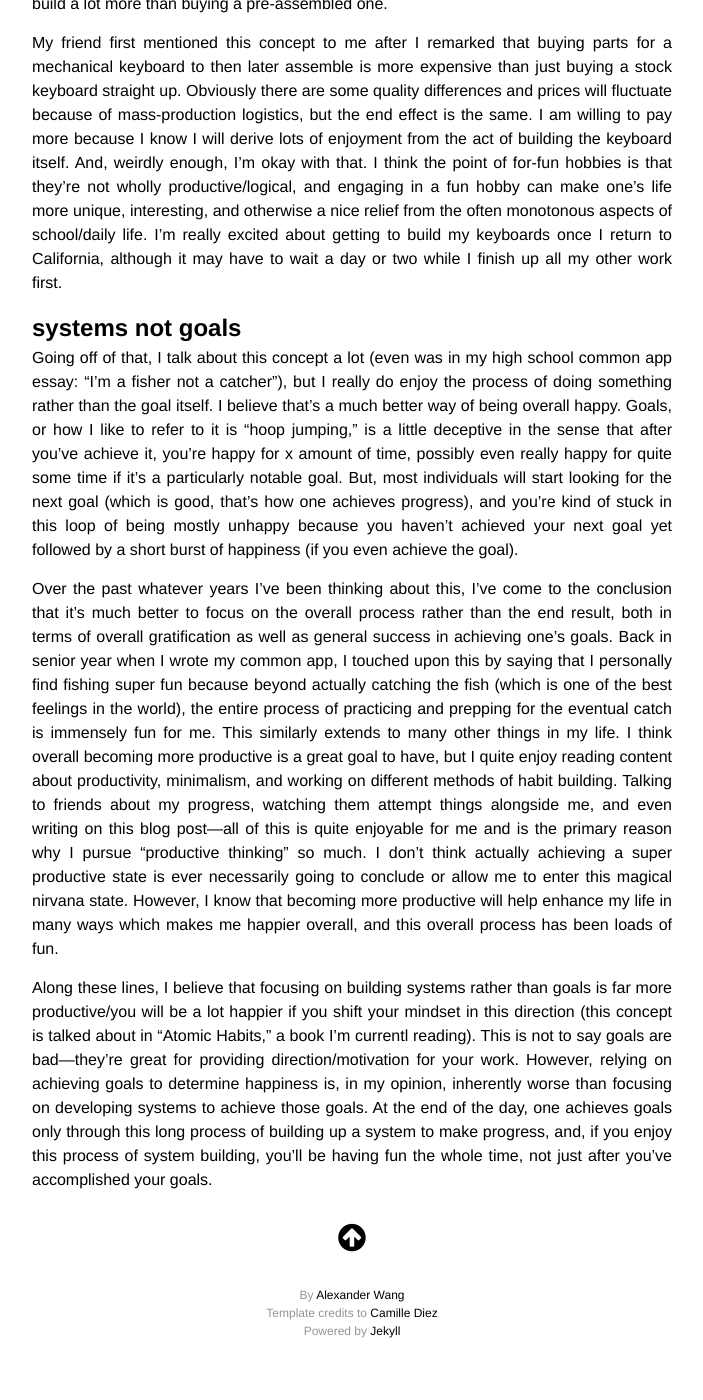
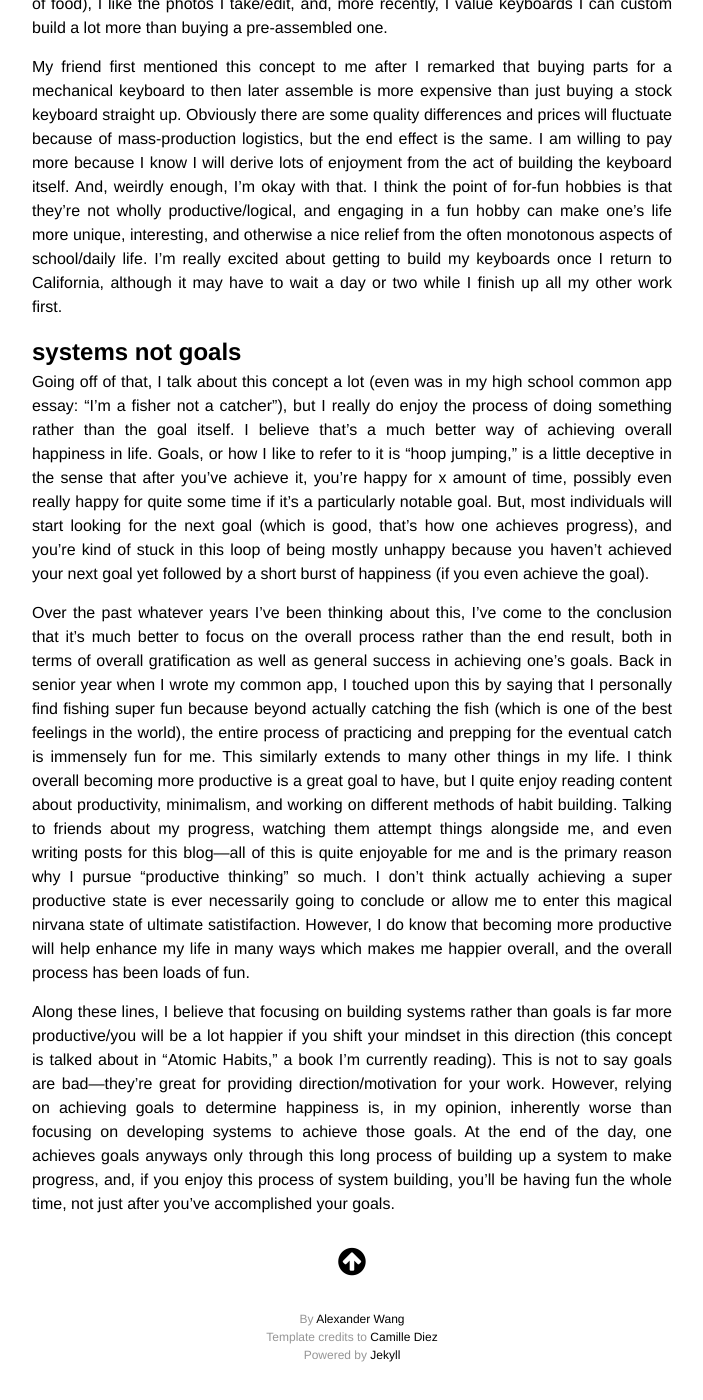
Before and after one commit to alexjwang/personal-blog, a Jekyll site: the page built from _posts/2020-11-19-ikea-effect.markdown, in a window 1280 px wide and 1400 px high, scrolled down 678 px. Shown: the whole window, without its empty margins (288-991 px from the left). Built offline with Jekyll 4.4.1, drawn with Linux system fonts in a browser that asks for light colours; nearby versions of some CDN libraries; before the commit the page ends 2054 px from its top, so only the background shows below that; some of the changed text lies outside the part shown.

Commit message:
ikea effects edits

```diff
--- a/_posts/2020-11-19-ikea-effect.markdown
+++ b/_posts/2020-11-19-ikea-effect.markdown
@@ -15,8 +15,8 @@ Obviously, this is named after IKEA, where one has to assemble the furniture the
 My friend first mentioned this concept to me after I remarked that buying parts for a mechanical keyboard to then later assemble is more expensive than just buying a stock keyboard straight up. Obviously there are some quality differences and prices will fluctuate because of mass-production logistics, but the end effect is the same. I am willing to pay more because I know I will derive lots of enjoyment from the act of building the keyboard itself. And, weirdly enough, I'm okay with that. I think the point of for-fun hobbies is that they're not wholly productive/logical, and engaging in a fun hobby can make one's life more unique, interesting, and otherwise a nice relief from the often monotonous aspects of school/daily life. I'm really excited about getting to build my keyboards once I return to California, although it may have to wait a day or two while I finish up all my other work first.
 
 ## systems not goals
-Going off of that, I talk about this concept a lot (even was in my high school common app essay: "I'm a fisher not a catcher"), but I really do enjoy the process of doing something rather than the goal itself. I believe that's a much better way of being overall happy. Goals, or how I like to refer to it is "hoop jumping," is a little deceptive in the sense that after you've achieve it, you're happy for x amount of time, possibly even really happy for quite some time if it's a particularly notable goal. But, most individuals will start looking for the next goal (which is good, that's how one achieves progress), and you're kind of stuck in this loop of being mostly unhappy because you haven't achieved your next goal yet followed by a short burst of happiness (if you even achieve the goal).
+Going off of that, I talk about this concept a lot (even was in my high school common app essay: "I'm a fisher not a catcher"), but I really do enjoy the process of doing something rather than the goal itself. I believe that's a much better way of achieving overall happiness in life. Goals, or how I like to refer to it is "hoop jumping," is a little deceptive in the sense that after you've achieve it, you're happy for x amount of time, possibly even really happy for quite some time if it's a particularly notable goal. But, most individuals will start looking for the next goal (which is good, that's how one achieves progress), and you're kind of stuck in this loop of being mostly unhappy because you haven't achieved your next goal yet followed by a short burst of happiness (if you even achieve the goal).
 
-Over the past whatever years I've been thinking about this, I've come to the conclusion that it's much better to focus on the overall process rather than the end result, both in terms of overall gratification as well as general success in achieving one's goals. Back in senior year when I wrote my common app, I touched upon this by saying that I personally find fishing super fun because beyond actually catching the fish (which is one of the best feelings in the world), the entire process of practicing and prepping for the eventual catch is immensely fun for me. This similarly extends to many other things in my life. I think overall becoming more productive is a great goal to have, but I quite enjoy reading content about productivity, minimalism, and working on different methods of habit building. Talking to friends about my progress, watching them attempt things alongside me, and even writing on this blog post—all of this is quite enjoyable for me and is the primary reason why I pursue "productive thinking" so much. I don't think actually achieving a super productive state is ever necessarily going to conclude or allow me to enter this magical nirvana state. However, I know that becoming more productive will help enhance my life in many ways which makes me happier overall, and this overall process has been loads of fun.
+Over the past whatever years I've been thinking about this, I've come to the conclusion that it's much better to focus on the overall process rather than the end result, both in terms of overall gratification as well as general success in achieving one's goals. Back in senior year when I wrote my common app, I touched upon this by saying that I personally find fishing super fun because beyond actually catching the fish (which is one of the best feelings in the world), the entire process of practicing and prepping for the eventual catch is immensely fun for me. This similarly extends to many other things in my life. I think overall becoming more productive is a great goal to have, but I quite enjoy reading content about productivity, minimalism, and working on different methods of habit building. Talking to friends about my progress, watching them attempt things alongside me, and even writing posts for this blog—all of this is quite enjoyable for me and is the primary reason why I pursue "productive thinking" so much. I don't think actually achieving a super productive state is ever necessarily going to conclude or allow me to enter this magical nirvana state of ultimate satistifaction. However, I do know that becoming more productive will help enhance my life in many ways which makes me happier overall, and the overall process has been loads of fun.
 
-Along these lines, I believe that focusing on building systems rather than goals is far more productive/you will be a lot happier if you shift your mindset in this direction (this concept is talked about in "Atomic Habits," a book I'm currentl reading). This is not to say goals are bad—they're great for providing direction/motivation for your work. However, relying on achieving goals to determine happiness is, in my opinion, inherently worse than focusing on developing systems to achieve those goals. At the end of the day, one achieves goals only through this long process of building up a system to make progress, and, if you enjoy this process of system building, you'll be having fun the whole time, not just after you've accomplished your goals.
+Along these lines, I believe that focusing on building systems rather than goals is far more productive/you will be a lot happier if you shift your mindset in this direction (this concept is talked about in "Atomic Habits," a book I'm currently reading). This is not to say goals are bad—they're great for providing direction/motivation for your work. However, relying on achieving goals to determine happiness is, in my opinion, inherently worse than focusing on developing systems to achieve those goals. At the end of the day, one achieves goals anyways only through this long process of building up a system to make progress, and, if you enjoy this process of system building, you'll be having fun the whole time, not just after you've accomplished your goals.
```
Also changed, not shown: other parts of _posts/2020-11-19-ikea-effect.markdown (+1 -1 lines).
